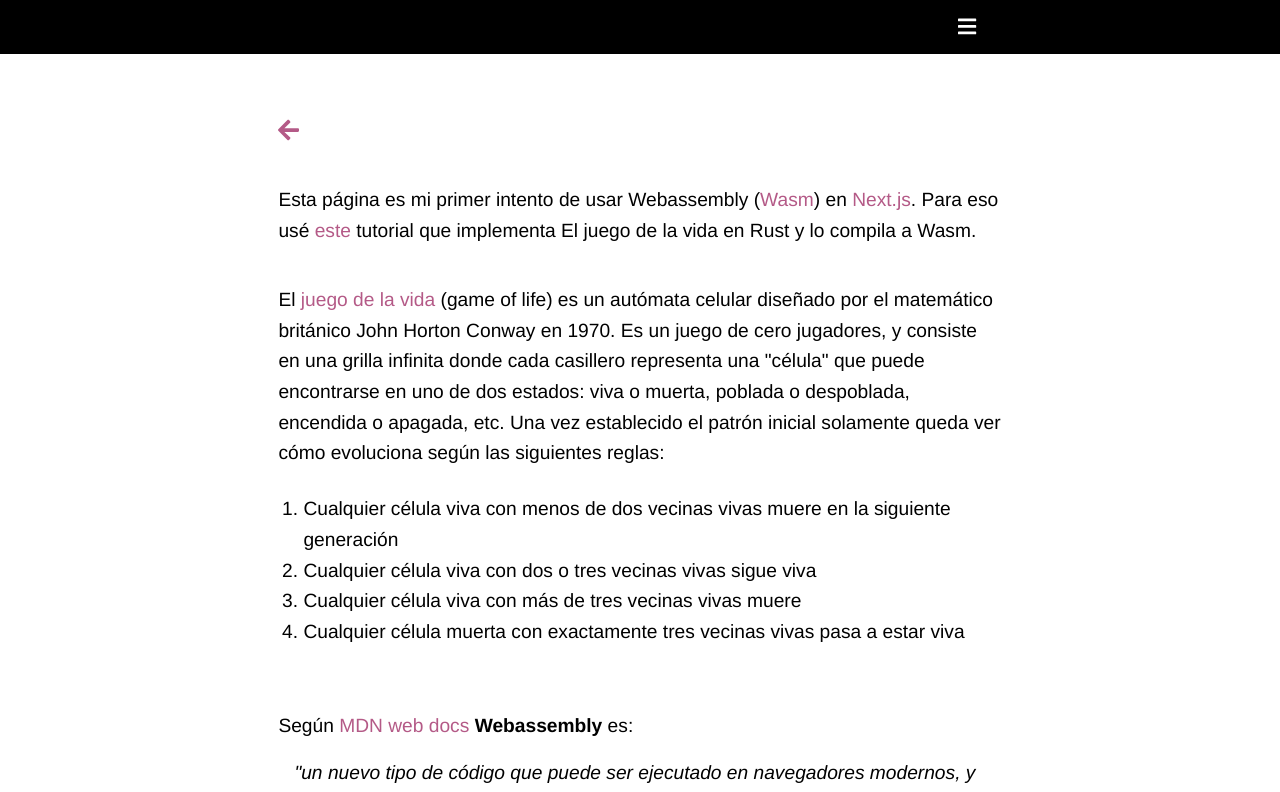
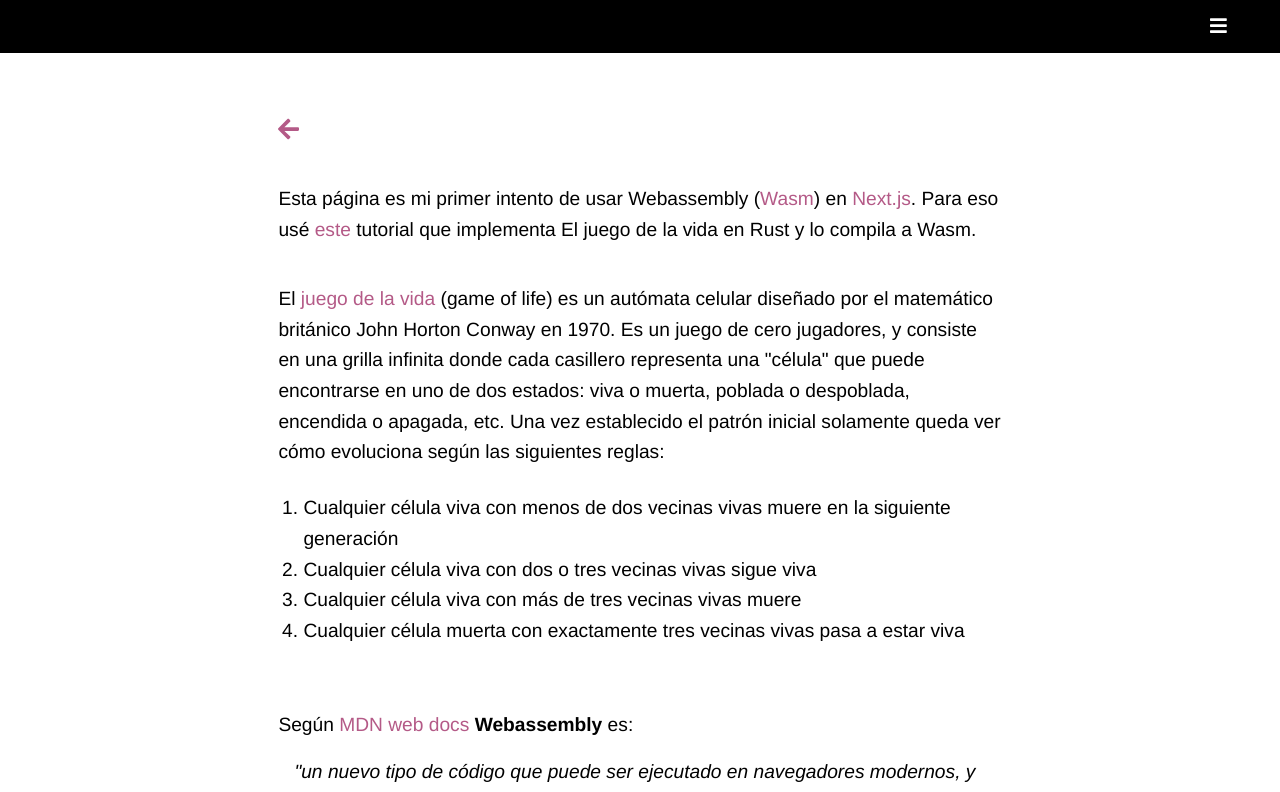
Before and after one commit to ignacio-gc/wasm-gol-next, a Next.js app: page /acerca in a window 1280 px wide. Shown: the top 792 px of the page. Built offline with nearby package versions, Linux system fonts and the light colour scheme.

Commit message:
fuente menu, alineación burger

```diff
--- a/components/navbar.module.css
+++ b/components/navbar.module.css
@@ -16,11 +16,10 @@
   flex-direction: column;
   align-items: flex-end;
   padding: 15px;
-  font-size: 1.3rem;
+  font-size: 1.2rem;
   font-family: roboto;
-  max-width: 800px;
   margin: auto;
-  padding-right: 5vw;
+  margin-right: 3vw;
 }
 
 .show li {
--- a/pages/index.module.css
+++ b/pages/index.module.css
@@ -6,7 +6,10 @@
 
 .header h1 {
   margin-top: 5vh;
-  padding: 3vh;
+}
+
+.header h2 {
+  margin-top: 3vh;
 }
 
 .gol {
```
